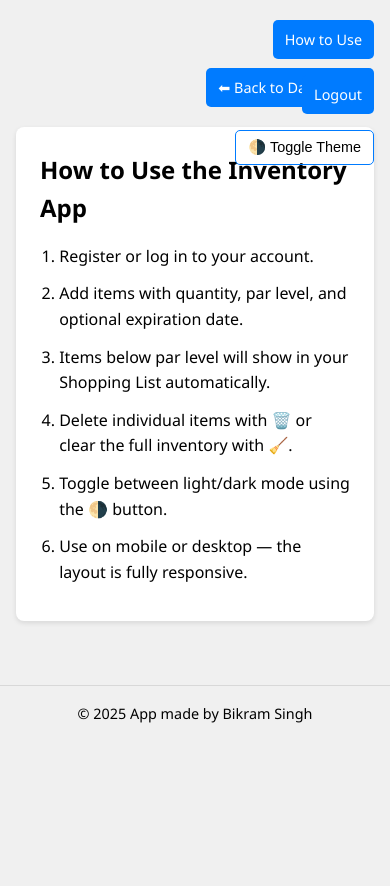
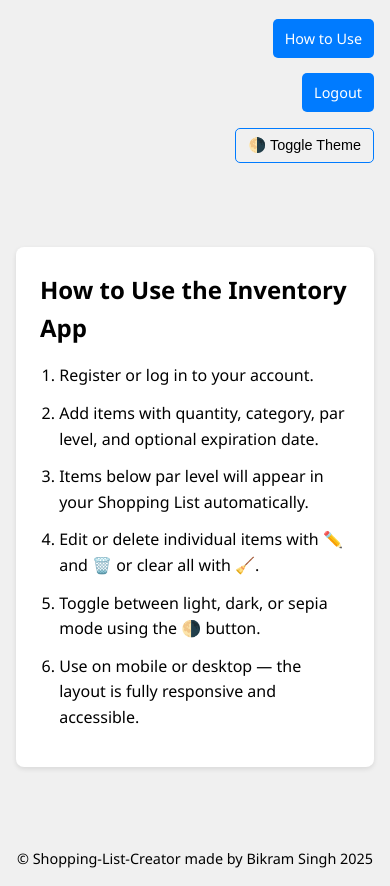
Before and after one commit to BikramSingh1989/Shopping-List-Creator, a Flask app: page /how-to-use in a window 390 px wide. Run offline with Flask 3, Linux system fonts and the light colour scheme.

Commit message:
updated UI and added more features

```diff
--- a/app.py
+++ b/app.py
@@ -7,10 +7,10 @@ import os
 app = Flask(__name__)
 app.secret_key = os.getenv("SECRET_KEY", "dev-secret")
 
-# Mongo URI check
+# Connect to MongoDB
 mongo_uri = os.getenv("MONGO_URI")
 if not mongo_uri or not mongo_uri.startswith(("mongodb://", "mongodb+srv://")):
-    raise ValueError("Invalid or missing MONGO_URI. Must begin with 'mongodb://' or 'mongodb+srv://'")
+    raise ValueError("Invalid or missing MONGO_URI.")
 
 client = MongoClient(mongo_uri)
 db = client.inventory_app
@@ -51,9 +51,11 @@ def dashboard():
     user = users_col.find_one({'username': session['username']})
 
     if request.method == "POST":
+        item_id = request.form.get('item_id')
         name = request.form['name']
         quantity = int(request.form['quantity'])
         par = int(request.form['par'])
+        category = request.form['category']
         expiration_str = request.form.get('expiration')
 
         expiration_date = None
@@ -63,40 +65,64 @@ def dashboard():
             except ValueError:
                 return "Invalid expiration date format (expected YYYY-MM-DD)"
 
-        item = {
-            '_id': ObjectId(),
+        item_data = {
             'name': name,
             'quantity': quantity,
             'par': par,
+            'category': category,
             'expiration': expiration_date
         }
 
-        users_col.update_one({'_id': user['_id']}, {'$push': {'items': item}})
+        if item_id:
+            users_col.update_one(
+                {'_id': user['_id'], 'items._id': ObjectId(item_id)},
+                {'$set': {f'items.$.{k}': v for k, v in item_data.items()}}
+            )
+        else:
+            item_data['_id'] = ObjectId()
+            users_col.update_one({'_id': user['_id']}, {'$push': {'items': item_data}})
+
         return redirect("/dashboard")
 
     items = user.get('items', [])
+    for item in items:
+        exp = item.get('expiration')
+        if exp:
+            days_left = (exp - datetime.now()).days
+            item['days_left'] = days_left
+        else:
+            item['days_left'] = None
+
     shopping_list = [item for item in items if item['quantity'] < item['par']]
-
     return render_template("dashboard.html", items=items, shopping=shopping_list)
 
 @app.route("/delete/<item_id>")
 def delete(item_id):
     if 'username' not in session:
         return redirect("/login")
-
     users_col.update_one(
         {'username': session['username']},
         {'$pull': {'items': {'_id': ObjectId(item_id)}}}
     )
     return redirect("/dashboard")
 
+@app.route("/edit/<item_id>")
+def edit_item(item_id):
+    if 'username' not in session:
+        return redirect("/login")
+
+    user = users_col.find_one({'username': session['username']})
+    item = next((item for item in user.get('items', []) if str(item['_id']) == item_id), None)
+
+    if not item:
+        return "Item not found"
+
+    return render_template("edit_item.html", item=item)
+
 @app.route("/clear-inventory")
 def clear_inventory():
     if 'username' in session:
-        users_col.update_one(
-            {'username': session['username']},
-            {'$set': {'items': []}}
-        )
+        users_col.update_one({'username': session['username']}, {'$set': {'items': []}})
     return redirect("/dashboard")
 
 @app.route("/logout")
--- a/static/style.css
+++ b/static/style.css
@@ -24,6 +24,8 @@ html, body {
   --card-bg: #ffffff;
   --accent: #007bff;
   --accent-hover: #0056b3;
+  --sepia-bg: #f4ecd8;
+  --sepia-text: #5b4636;
 }
 
 body.dark {
@@ -32,6 +34,14 @@ body.dark {
   --card-bg: #2a2a2a;
   --accent: #3399ff;
   --accent-hover: #1177cc;
+}
+
+body.sepia {
+  --bg: var(--sepia-bg);
+  --text: var(--sepia-text);
+  --card-bg: #fef6e4;
+  --accent: #cc6600;
+  --accent-hover: #aa4400;
 }
 
 /* ===== Layout Container ===== */
@@ -48,13 +58,13 @@ form {
 
 label {
   display: block;
-  margin: 0.75rem 0 0.25rem;
+  margin: 0.5rem 0 0.25rem;
   font-weight: 600;
 }
 
-input, button, .btn {
-  padding: 0.75rem 1rem;
-  margin: 0.25rem 0 1rem;
+input, button, .btn, select {
+  padding: 0.6rem 1rem;
+  margin: 0.2rem 0 0.9rem;
   width: 100%;
   font-size: 1rem;
   border-radius: 5px;
@@ -62,13 +72,13 @@ input, button, .btn {
   text-decoration: none;
 }
 
-input {
+input, select {
   border: 1px solid #ccc;
   background: #fff;
   color: #000;
 }
 
-input:focus {
+input:focus, select:focus {
   outline: none;
   border-color: var(--accent);
   box-shadow: 0 0 0 2px rgba(0, 123, 255, 0.25);
@@ -97,21 +107,17 @@ button:hover, .btn:hover {
   to { opacity: 1; }
 }
 
-/* ===== Top-Right Navigation Buttons (including toggle) ===== */
-.top-right-buttons {
-  position: absolute;
-  top: 1rem;
-  right: 1rem;
+/* ===== Top Navigation Buttons ===== */
+.top-nav {
   display: flex;
+  justify-content: flex-end;
   gap: 0.5rem;
-  z-index: 10;
   flex-wrap: wrap;
-  justify-content: flex-end;
-  align-items: center;
+  padding: 1rem;
 }
 
-.btn.small,
-.top-right-buttons .toggle-btn {
+.top-nav .btn,
+.top-nav .toggle-btn {
   padding: 0.5rem 0.75rem;
   font-size: 0.9rem;
   border-radius: 5px;
@@ -119,7 +125,7 @@ button:hover, .btn:hover {
 }
 
 /* ===== Toggle Theme Button ===== */
-.top-right-buttons .toggle-btn {
+.toggle-btn {
   border: 1px solid var(--accent);
   background: none;
   color: var(--text);
@@ -127,7 +133,7 @@ button:hover, .btn:hover {
   transition: background-color 0.3s ease;
 }
 
-.top-right-buttons .toggle-btn:hover {
+.toggle-btn:hover {
   background-color: var(--accent);
   color: white;
 }
@@ -143,7 +149,7 @@ button:hover, .btn:hover {
   justify-content: space-between;
   align-items: center;
   flex-wrap: wrap;
-  transition: transform 0.2s ease;
+  transition: transform 0.2s ease, opacity 0.3s ease;
 }
 
 .item:hover {
@@ -207,17 +213,59 @@ h3 {
   margin-bottom: 0.75rem;
 }
 
+/* ===== Modal Styling ===== */
+.modal {
+  position: fixed;
+  z-index: 9999;
+  left: 0;
+  top: 0;
+  width: 100%;
+  height: 100%;
+  overflow: auto;
+  background-color: rgba(0,0,0,0.4);
+}
+
+.modal-content {
+  background-color: var(--card-bg);
+  margin: 10% auto;
+  padding: 2rem;
+  border-radius: 8px;
+  width: 90%;
+  max-width: 500px;
+  position: relative;
+}
+
+.close {
+  position: absolute;
+  right: 1rem;
+  top: 1rem;
+  font-size: 1.5rem;
+  cursor: pointer;
+}
+
+/* ===== Footer ===== */
+.footer {
+  text-align: center;
+  margin-top: 2rem;
+  padding: 1rem;
+  font-size: 0.9rem;
+  color: var(--text);
+}
+
 /* ===== Mobile Adjustments ===== */
 @media (max-width: 600px) {
-  .top-right-buttons {
+  .top-nav {
     flex-direction: column;
     align-items: flex-end;
   }
 
-  .btn.small,
-  .top-right-buttons .toggle-btn {
+  .btn.small, .toggle-btn {
     width: auto;
     margin-bottom: 0.25rem;
+  }
+
+  .container {
+    padding: 1rem;
   }
 
   .item {
@@ -230,25 +278,7 @@ h3 {
     margin-left: 0;
   }
 
-  .container {
-    padding: 1rem;
-  }
-
   .clear-btn-wrapper {
     text-align: center;
   }
 }
-
-.footer {
-  text-align: center;
-  padding: 1rem 0;
-  font-size: 0.9rem;
-  color: var(--text);
-  background-color: var(--bg);
-  border-top: 1px solid rgba(0, 0, 0, 0.1);
-  margin-top: 2rem;
-}
-
-body.dark .footer {
-  border-top: 1px solid rgba(255, 255, 255, 0.1);
-}
--- a/templates/base.html
+++ b/templates/base.html
@@ -8,15 +8,19 @@
 </head>
 
 <body>
-  <div class="top-right-buttons">
+  <div class="top-nav">
     <a href="/how-to-use" class="btn small">How to Use</a>
     <a href="/logout" class="btn small">Logout</a>
-    <button class="toggle-btn" onclick="toggleTheme()">🌗 Toggle Theme</button>
+    <button class="btn small toggle-btn" onclick="toggleTheme()">🌗 Toggle Theme</button>
   </div>
 
-  <div class="container">
+  <main class="container">
     {% block content %}{% endblock %}
-  </div>
+  </main>
+
+  <footer class="footer">
+    <p>&copy; Shopping-List-Creator made by Bikram Singh 2025</p>
+  </footer>
 
   <script>
     // Persist dark mode using localStorage
@@ -36,7 +40,3 @@
   </script>
 </body>
 </html>
-
-<footer class="footer">
-  <p>&copy; 2025 App made by Bikram Singh</p>
-</footer>
--- a/templates/how_to_use.html
+++ b/templates/how_to_use.html
@@ -2,19 +2,15 @@
 {% block title %}How to Use{% endblock %}
 
 {% block content %}
-<div class="how-to-header">
-  <a href="/dashboard" class="btn small">⬅ Back to Dashboard</a>
-</div>
-
-<div class="how-to-content">
+<section class="how-to-content">
   <h2>How to Use the Inventory App</h2>
   <ol>
     <li>Register or log in to your account.</li>
-    <li>Add items with quantity, par level, and optional expiration date.</li>
-    <li>Items below par level will show in your Shopping List automatically.</li>
-    <li>Delete individual items with 🗑️ or clear the full inventory with 🧹.</li>
-    <li>Toggle between light/dark mode using the 🌗 button.</li>
-    <li>Use on mobile or desktop — the layout is fully responsive.</li>
+    <li>Add items with quantity, category, par level, and optional expiration date.</li>
+    <li>Items below par level will appear in your Shopping List automatically.</li>
+    <li>Edit or delete individual items with ✏️ and 🗑️ or clear all with 🧹.</li>
+    <li>Toggle between light, dark, or sepia mode using the 🌗 button.</li>
+    <li>Use on mobile or desktop — the layout is fully responsive and accessible.</li>
   </ol>
-</div>
+</section>
 {% endblock %}
```
Also changed, not shown: templates/dashboard.html (+94 -39 lines), templates/edit_item_.html (added, +40 -0 lines), templates/login.html (+14 -5 lines), templates/register.html (+14 -5 lines).
